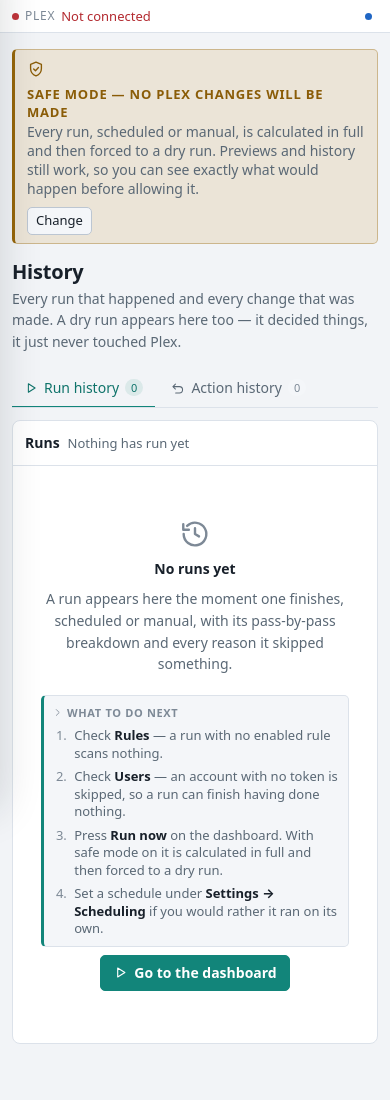
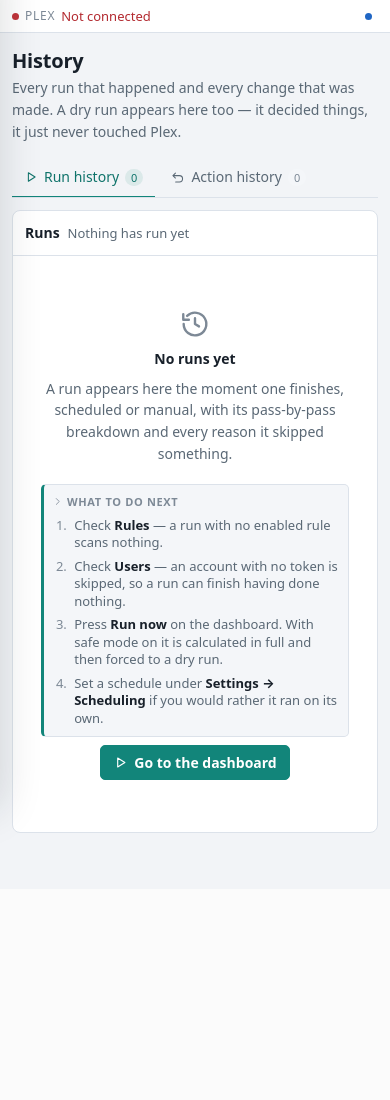
Before and after one commit to issaci22/unwatcharr, a FastAPI app: page /history in a window 390 px wide. Shown: the part 52-1152 px from the top of the page. After the commit the page ends 885 px from the top, so only its background shows below. Run offline with FastAPI, Linux system fonts and the light colour scheme; data that the repository does not hold is empty.

Commit message:
fix(ui): empty error bar, oversized mode banner, dead sidebar toggle
Three frontend defects, all inside the design-phase surface. No backend,
API, viewmodel or database change.

The rule editor showed a permanently visible empty red error bar. The
markup was right -- `#editor-error` carries `hidden` -- but `.callout` is
`display: flex` by class, and an author display rule beats the UA sheet's
`[hidden]` at any specificity. Added `.callout[hidden]` to the sweep that
already covered `#preview-dialog`, `#user-dialog` and `.wizard`, and made
`showEditorError()` the single place the box's visibility is set, so an
empty message can never leave the bar standing. Both the create and the
edit path clear it on open and on retry.

Active mode was announced by a full-width banner on every page, on top of
the sidebar chip, the app-bar chip, the dashboard's run-control sentence
and the Settings panel. Removed the banner in both states -- keeping only
the amber one would have left safe mode louder than the mode that can
actually modify Plex -- and let the sidebar chip carry it: label parity,
an explanatory title, a heavier left edge in the active state, and a word
that survives the collapsed rail.

The sidebar's "X" was dead twice over. `.sidenav__close { display: none }`
sat above `.btn { display: inline-flex }` at equal specificity, so the
drawer's close button leaked onto the desktop; and its handler only set
`data-open`, which nothing styles above 960px. It is now one hamburger
control with two jobs -- drawer close below 960px, collapse to a 64px icon
rail above it -- branching in app.js so there is no second system.
Collapsed keeps the toggle, every destination, the mode chip and warning
badges; labels move to the sr-only treatment rather than `display: none`,
so the accessibility tree is unchanged. The state persists in localStorage
and is stamped pre-paint like the theme.

Verified: 123/123 unit, 69/69 e2e (19 new markup checks), and 68 browser
checks driven against the built container with a mock Plex -- the
226px -> 64px collapse, Enter/Space activation, the mobile drawer, both
themes, and that active mode still writes to Plex while safe mode still
blocks it.

Co-Authored-By: Claude Opus 5 <noreply@anthropic.com>

```diff
--- a/app/web/static/app.css
+++ b/app/web/static/app.css
@@ -374,52 +471,12 @@ code { font-size: 0.92em; }
   .dot--live { animation: none; }
 }
 
-/* --- the mode banner ----------------------------------------------------
-   The single most important thing on screen. Two states, both loud, and they
-   do not look like each other: amber "nothing will change" vs red-edged
-   "Plex will really be modified".                                         */
-.modebanner {
-  display: flex;
-  align-items: flex-start;
-  gap: var(--sp-4);
-  padding: var(--sp-4) var(--sp-5);
-  border: var(--bw) solid;
-  border-left-width: 3px;
-  border-radius: var(--r-md);
-  margin-bottom: var(--sp-6);
-  font-size: var(--fs-md);
-  line-height: var(--lh-snug);
-}
-.modebanner__icon { margin-top: 1px; }
-.modebanner__body { min-width: 0; }
-.modebanner__title {
-  display: block;
-  font-weight: var(--fw-bold);
-  letter-spacing: var(--tracking-caps);
-  text-transform: uppercase;
-  font-size: var(--fs-sm);
-  margin-bottom: 2px;
-}
-.modebanner__text { color: var(--text-muted); }
-.modebanner__action { margin-left: auto; padding-left: var(--sp-5); white-space: nowrap; }
-
-.modebanner--safe {
-  background: var(--warn-tint);
-  border-color: var(--warn-border);
-  border-left-color: var(--warn);
-}
-.modebanner--safe .modebanner__title,
-.modebanner--safe .modebanner__icon { color: var(--warn-text); }
-
-.modebanner--active {
-  background: var(--danger-tint);
-  border-color: var(--danger-border);
-  border-left-color: var(--danger);
-}
-.modebanner--active .modebanner__title,
-.modebanner--active .modebanner__icon { color: var(--danger-text); }
-
-/* Compact form of the same state, for the status rail. */
+/* --- the mode chip ------------------------------------------------------
+   The persistent statement of whether a run can touch Plex: in the sidebar on
+   every page, and in the app bar on mobile. It replaced a full-width banner
+   that said the same thing a fourth time; the chip is small on purpose, so it
+   leans on icon + word + a tinted border rather than on area. Never colour
+   alone -- the word is what survives a screenshot and a colour-blind reader. */
 .modechip {
   display: inline-flex;
   align-items: center;
@@ -2486,7 +2552,6 @@ dialog::backdrop { background: var(--overlay); }
   .activity__body { flex: 1 1 60%; }
   .stat-card { padding: var(--sp-4); }
   .stat-card__value { font-size: var(--fs-xl); }
-  .modebanner { flex-wrap: wrap; }
   .rulecard__foot { padding: var(--sp-4) var(--sp-5); }
   .rulecard__foot .btn { flex: 1 1 auto; }
   .rulecard__foot .spacer { display: none; }
@@ -2494,7 +2559,6 @@ dialog::backdrop { background: var(--overlay); }
   .formrow { gap: var(--sp-4); }
   .segmented { width: 100%; }
   .segmented label, .segmented span { flex: 1; justify-content: center; }
-  .modebanner__action { margin-left: 0; padding-left: 0; width: 100%; }
   .panel__head, .panel__body { padding: var(--sp-5); }
   .dialog__body { max-height: 70vh; }
 }
--- a/app/web/static/app.js
+++ b/app/web/static/app.js
@@ -48,7 +48,54 @@
     });
   }
 
-  // --- navigation drawer (mobile) -------------------------------------------
+  // --- navigation: one drawer on a phone, one collapsible rail on a desktop --
+  //
+  // There is ONE navigation and ONE control on top of it. Under 960px the
+  // sidebar is a drawer and that control closes it; above 960px the sidebar is
+  // a column and the same control collapses it to an icon rail. The branch
+  // lives here rather than in two competing widgets, and the button's label is
+  // rewritten to match whichever job it is currently holding.
+  var NAV_KEY = "unwatcharr.nav";
+  var DRAWER_MQ = "(max-width: 960px)";
+
+  function drawerMode() {
+    return window.matchMedia && window.matchMedia(DRAWER_MQ).matches;
+  }
+
+  function railed() {
+    return document.documentElement.getAttribute("data-nav") === "rail";
+  }
+
+  function setRail(rail) {
+    if (rail) {
+      document.documentElement.setAttribute("data-nav", "rail");
+    } else {
+      document.documentElement.removeAttribute("data-nav");
+    }
+    try { localStorage.setItem(NAV_KEY, rail ? "rail" : "open"); }
+    catch (err) { /* private mode: the choice just does not survive a reload */ }
+  }
+
+  // The control describes what it will do next, not what it is.
+  function paintNavToggle() {
+    var toggle = document.querySelector("[data-nav-toggle]");
+    if (!toggle) { return; }
+    var drawer = document.getElementById("sidenav");
+    var open = drawerMode()
+      ? (drawer && drawer.getAttribute("data-open") === "true")
+      : !railed();
+    var label = drawerMode()
+      ? "Close navigation"
+      : (open ? "Collapse navigation" : "Expand navigation");
+
+    toggle.setAttribute("aria-expanded", open ? "true" : "false");
+    toggle.setAttribute("title", drawerMode()
+      ? "Close the navigation"
+      : (open ? "Collapse the sidebar" : "Expand the sidebar"));
+    var text = toggle.querySelector("[data-nav-toggle-label]");
+    if (text) { text.textContent = label; }
+  }
+
   function initDrawer() {
     var drawer = document.getElementById("sidenav");
     var scrim = document.querySelector(".scrim");
@@ -71,14 +118,47 @@
       } else {
         opener.focus();
       }
+      paintNavToggle();
     }
 
     opener.addEventListener("click", function () {
       setOpen(drawer.getAttribute("data-open") !== "true");
     });
+    // Everything that closes the drawer -- the scrim, and the control in the
+    // sidebar's own header -- but the sidebar control only closes anything when
+    // the sidebar is actually a drawer.
     document.querySelectorAll("[data-drawer-close]").forEach(function (el) {
-      el.addEventListener("click", function () { setOpen(false); });
+      el.addEventListener("click", function () {
+        if (el.hasAttribute("data-nav-toggle") && !drawerMode()) { return; }
+        setOpen(false);
+      });
     });
+
+    // Desktop: the same control collapses the sidebar to an icon rail. Focus
+    // stays on the button, so it is still under the finger to expand again.
+    document.querySelectorAll("[data-nav-toggle]").forEach(function (el) {
+      el.addEventListener("click", function () {
+        if (drawerMode()) { return; }       // handled as a drawer close above
+        setRail(!railed());
+        paintNavToggle();
+      });
+    });
+
+    // Crossing the breakpoint changes what the control does, so it has to stop
+    // claiming the other thing. The rail state is remembered either way.
+    if (window.matchMedia) {
+      var mq = window.matchMedia(DRAWER_MQ);
+      var onChange = function () {
+        // Only if it is actually open -- setOpen(false) moves focus, and a
+        // window resize is not a reason to yank the caret out of a form.
+        if (drawer.getAttribute("data-open") === "true") { setOpen(false); }
+        paintNavToggle();
+      };
+      if (mq.addEventListener) { mq.addEventListener("change", onChange); }
+      else if (mq.addListener) { mq.addListener(onChange); }
+    }
+
+    paintNavToggle();
     document.addEventListener("keydown", function (event) {
       if (event.key === "Escape" && drawer.getAttribute("data-open") === "true") {
         setOpen(false);
--- a/app/web/static/theme.css
+++ b/app/web/static/theme.css
@@ -71,6 +71,10 @@
 
   /* --- layout ------------------------------------------------------------ */
   --sidebar-w: 226px;
+  /* Collapsed, the sidebar becomes an icon rail rather than nothing: the toggle
+     that closed it is still there to open it again, and no warning badge goes
+     off screen. Wide enough for a 32px icon button plus the chip's short word. */
+  --sidebar-rail-w: 64px;
   --appbar-h: 52px;
   --content-max: 1240px;
   --content-pad: var(--sp-6);
--- a/app/web/templates/base.html
+++ b/app/web/templates/base.html
@@ -39,14 +39,18 @@
   <meta name="description" content="Unwatcharr — schedule watched Plex media back to unwatched.">
   <title>{% block title %}{{ app_name }}{% endblock %}</title>
 
-  {# Stamp the saved theme before first paint: a flash of the wrong theme on a
-     dark homelab dashboard is worse than the toggle itself. #}
+  {# Stamp the saved theme and the collapsed sidebar before first paint: a flash
+     of the wrong theme on a dark homelab dashboard is worse than the toggle
+     itself, and a sidebar that opens and then snaps shut is the same bug. #}
   <script>
     (function () {
       try {
         var saved = localStorage.getItem("unwatcharr.theme");
         if (saved === "light" || saved === "dark") {
           document.documentElement.setAttribute("data-theme", saved);
+        }
+        if (localStorage.getItem("unwatcharr.nav") === "rail") {
+          document.documentElement.setAttribute("data-nav", "rail");
         }
       } catch (err) { /* private mode: fall through to the OS preference */ }
     })();
@@ -89,7 +93,7 @@
          href="/settings"
          title="{{ 'Safe mode: nothing in Plex is changed' if safe_mode else 'Active mode: runs can change Plex' }}">
         {{ icons.icon("shield" if safe_mode else "unlock", 13) }}
-        {{ 'Safe' if safe_mode else 'Active' }}
+        <span class="modechip__short">{{ 'Safe' if safe_mode else 'Active' }}</span>
       </a>
       <button type="button" class="btn btn--ghost btn--icon" data-theme-toggle
               aria-label="Switch between the light and dark theme">
@@ -102,8 +106,16 @@
   <div class="scrim" data-drawer-close hidden></div>
 
   <aside class="sidenav" id="sidenav" data-open="false">
-    <button type="button" class="btn btn--ghost btn--icon sidenav__close" data-drawer-close>
-      {{ icons.icon("close", 18) }}<span class="sr-only">Close navigation</span>
+    {# One control with two jobs, because there is only one navigation. On a
+       phone the sidebar IS the drawer, so this closes it; on a desktop it
+       collapses the sidebar to an icon rail and back. `app.js` owns the
+       branch and rewrites the label, so the button never claims to do the
+       thing it is not about to do. #}
+    <button type="button" class="btn btn--ghost btn--icon sidenav__toggle"
+            data-nav-toggle data-drawer-close
+            aria-controls="sidenav" aria-expanded="true"
+            title="Collapse the sidebar">
+      {{ icons.icon("menu", 18) }}<span class="sr-only" data-nav-toggle-label>Collapse navigation</span>
     </button>
 
     <a class="brand" href="/">
@@ -117,9 +129,9 @@
       {% for group, items in nav_items %}
         <div class="nav__label">{{ group }}</div>
         {% for key, href, label, glyph in items %}
-        <a class="nav__item" href="{{ href }}"{% if active == key %} aria-current="page"{% endif %}>
+        <a class="nav__item" href="{{ href }}" title="{{ label }}"{% if active == key %} aria-current="page"{% endif %}>
           {{ icons.icon(glyph, 17) }}
-          <span>{{ label }}</span>
+          <span class="nav__text">{{ label }}</span>
           {%- if key == 'dashboard' and status and status.warnings %}
           <span class="nav__tag nav__tag--warn">{{ status.warnings | length }}<span class="sr-only"> items need attention</span></span>
           {%- elif key == 'users' and status and status.users.unlinked %}
@@ -133,11 +145,18 @@
     <div class="sidenav__spacer"></div>
 
     <div class="sidenav__foot">
-      {# Safe mode is legible from every page, not only from Settings. #}
+      {# The primary persistent statement of whether a run can touch Plex, so it
+         is legible from every page and not only from Settings. Icon + word +
+         colour: it still reads without colour, and it still reads in the
+         collapsed rail, where only `modechip__short` survives. #}
       <a class="modechip {{ 'modechip--safe' if safe_mode else 'modechip--active' }}"
-         href="/settings">
+         href="/settings"
+         title="{{ 'Safe mode: nothing in Plex is changed' if safe_mode else 'Active mode: runs can change Plex' }}">
         {{ icons.icon("shield" if safe_mode else "unlock", 14) }}
-        {{ 'Safe mode on' if safe_mode else 'Active mode' }}
+        <span class="modechip__label"><span
+          class="modechip__short">{{ 'Safe' if safe_mode else 'Active' }}</span><span
+          class="modechip__rest"> mode on</span></span>
+        <span class="sr-only">— {{ 'nothing in Plex is changed' if safe_mode else 'runs can change Plex' }}. Open Settings to change it.</span>
       </a>
 
       <div class="cluster cluster--tight">
@@ -149,8 +168,8 @@
         </button>
         {% if password_set %}
         <form method="post" action="/logout">
-          <button type="submit" class="btn btn--ghost btn--sm">
-            {{ icons.icon("logout", 15) }} Sign out
+          <button type="submit" class="btn btn--ghost btn--sm" title="Sign out">
+            {{ icons.icon("logout", 15) }}<span class="btn__text">Sign out</span>
           </button>
         </form>
         {% endif %}
@@ -206,31 +225,13 @@
     </div>
     {% endif %}
 
+    {# Whether a run can touch Plex is carried by the mode chip in the sidebar
+       (and in the app bar on mobile), by the sentence beside the run controls on
+       the dashboard, and by the safe-mode panel on Settings. It was also a
+       full-width banner on top of every page; four simultaneous statements of
+       the same fact turned the loudest one into wallpaper, so the persistent
+       chip is now the one that carries it. #}
     <main id="main" class="content">
-      {% if active not in ('setup', 'login') %}
-      {# The one thing that must never be missed: whether a run can touch Plex.
-         Both states are loud, and they do not look like each other. #}
-      <div class="modebanner {{ 'modebanner--safe' if safe_mode else 'modebanner--active' }}"
-           role="status">
-        <span class="modebanner__icon">{{ icons.icon("shield" if safe_mode else "unlock", 18) }}</span>
-        <div class="modebanner__body">
-          {% if safe_mode %}
-          <strong class="modebanner__title">Safe mode — no Plex changes will be made</strong>
-          <span class="modebanner__text">Every run, scheduled or manual, is calculated in
-            full and then forced to a dry run. Previews and history still work, so you can
-            see exactly what would happen before allowing it.</span>
-          {% else %}
-          <strong class="modebanner__title">Active mode — runs can modify Plex watch state</strong>
-          <span class="modebanner__text">Scheduled and manual runs will really mark matching
-            items unwatched. Changes are recorded in History and can be undone, but Plex
-            cannot restore the original watch dates.</span>
-          {% endif %}
-        </div>
-        {% if active != 'settings' %}
-        <span class="modebanner__action"><a class="btn btn--sm" href="/settings">Change</a></span>
-        {% endif %}
-      </div>
-      {% endif %}
 {% endif %}
 
 {% block content %}{% endblock %}
```
Also changed, not shown: other parts of app/web/static/app.css (+118 -7 lines), CLAUDE.md (+23 -3 lines), app/web/templates/rules.html (+11 -4 lines), tests/e2e/test_e2e.py (+81 -3 lines).
